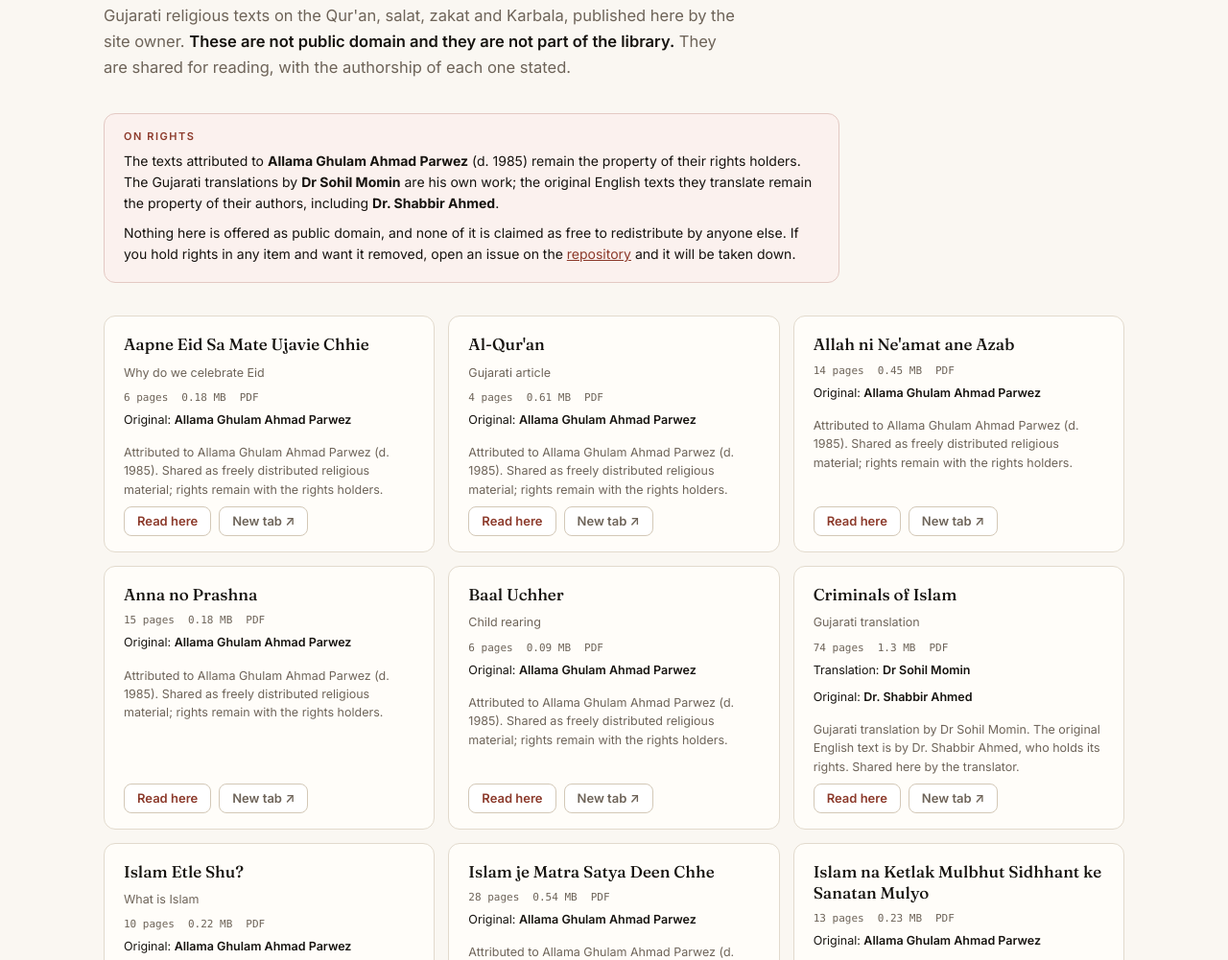
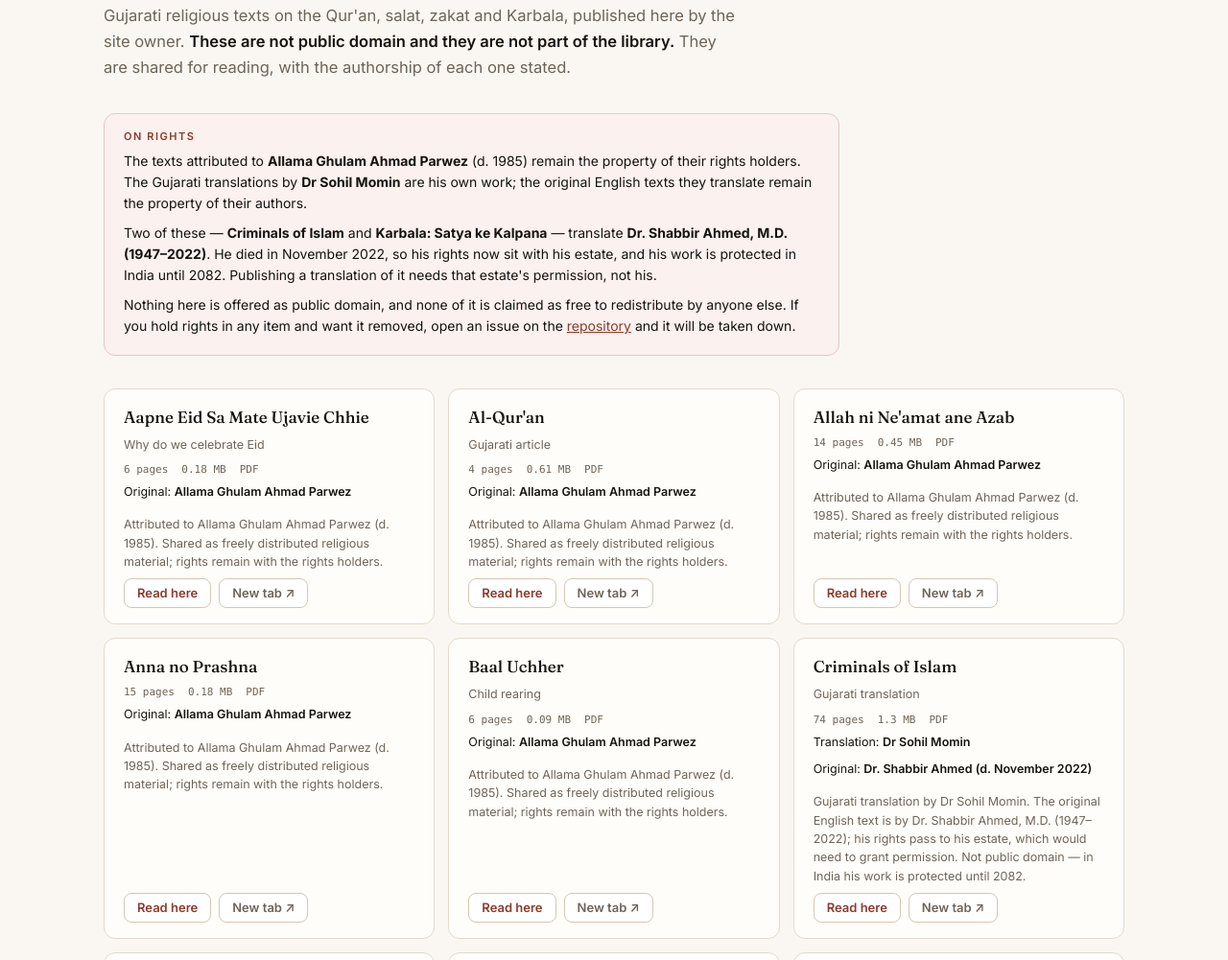
Before and after one commit to drsamonline/corpus-extendum, a plain HTML site: page shared.html in a window 1280 px wide. Shown: the part 258-1259 px from the top of the page at 96% size. Drawn offline with Linux system fonts and the light colour scheme.

Commit message:
shared: both Shabbir Ahmed translations identified; his death recorded
Karbala was recorded with no authorship. It is the second Gujarati translation by
Dr Sohil Momin, from an English original by Dr. Shabbir Ahmed, M.D. — the same
author as Criminals of Islam.

He died in November 2022, so his rights sit with his estate and his work is
protected in India until 2082. Both records and the page now say that, and name
the estate as the permission route rather than him.

```diff
--- a/data/shared.json
+++ b/data/shared.json
@@ -60,10 +60,10 @@
     "title": "Criminals of Islam",
     "sub": "Gujarati translation",
     "translator": "Dr Sohil Momin",
-    "original": "Dr. Shabbir Ahmed",
+    "original": "Dr. Shabbir Ahmed (d. November 2022)",
     "pages": 74,
     "mb": 1.3,
-    "note": "Gujarati translation by Dr Sohil Momin. The original English text is by Dr. Shabbir Ahmed, who holds its rights. Shared here by the translator."
+    "note": "Gujarati translation by Dr Sohil Momin. The original English text is by Dr. Shabbir Ahmed, M.D. (1947\u20132022); his rights pass to his estate, which would need to grant permission. Not public domain \u2014 in India his work is protected until 2082."
   },
   {
     "slug": "islam-etle-shu",
@@ -114,11 +114,11 @@
     "file": "shared/karbala-satya-ke-kalpana.pdf",
     "title": "Karbala: Satya ke Kalpana",
     "sub": "",
-    "translator": "",
-    "original": "",
+    "translator": "Dr Sohil Momin",
+    "original": "Dr. Shabbir Ahmed (d. November 2022)",
     "pages": 89,
     "mb": 0.71,
-    "note": "Shared as freely distributed religious material. Rights remain with the rights holders."
+    "note": "Gujarati translation by Dr Sohil Momin. The original English text is by Dr. Shabbir Ahmed, M.D. (1947\u20132022); his rights pass to his estate, which would need to grant permission. Not public domain \u2014 in India his work is protected until 2082."
   },
   {
     "slug": "qur-an-ni-aagekuch",
--- a/shared.html
+++ b/shared.html
@@ -105,7 +105,11 @@ body.viewing{overflow:hidden}
     <h2>On rights</h2>
     <p>The texts attributed to <b>Allama Ghulam Ahmad Parwez</b> (d. 1985) remain the property of their rights
       holders. The Gujarati translations by <b>Dr Sohil Momin</b> are his own work; the original English texts they
-      translate remain the property of their authors, including <b>Dr. Shabbir Ahmed</b>.</p>
+      translate remain the property of their authors.</p>
+    <p>Two of these — <b>Criminals of Islam</b> and <b>Karbala: Satya ke Kalpana</b> — translate
+      <b>Dr. Shabbir Ahmed, M.D. (1947–2022)</b>. He died in November 2022, so his rights now sit with his
+      estate, and his work is protected in India until 2082. Publishing a translation of it needs that
+      estate's permission, not his.</p>
     <p>Nothing here is offered as public domain, and none of it is claimed as free to redistribute by anyone else.
       If you hold rights in any item and want it removed, open an issue on the
       <a href="https://github.com/drsamonline/corpus-extendum/issues">repository</a> and it will be taken down.</p>
```
Also changed, not shown: MANIFEST.json, 1 other file.
